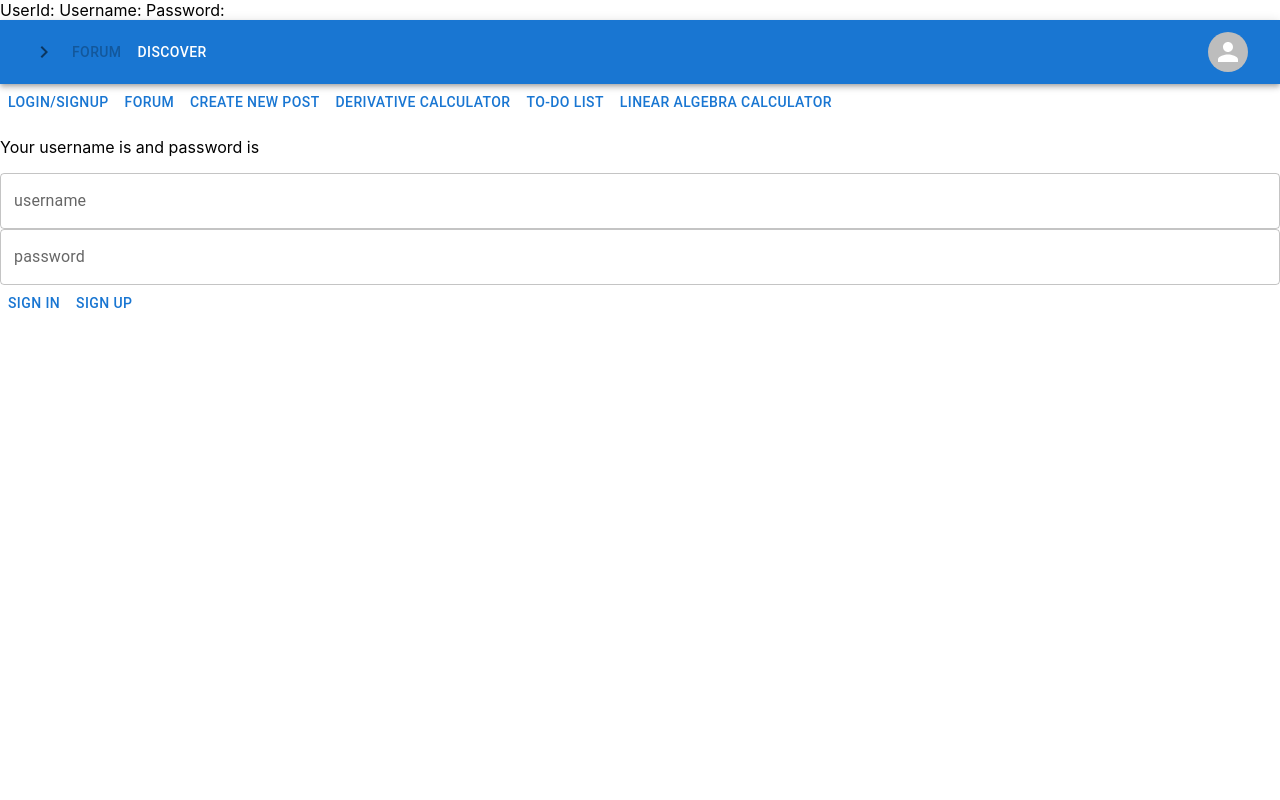
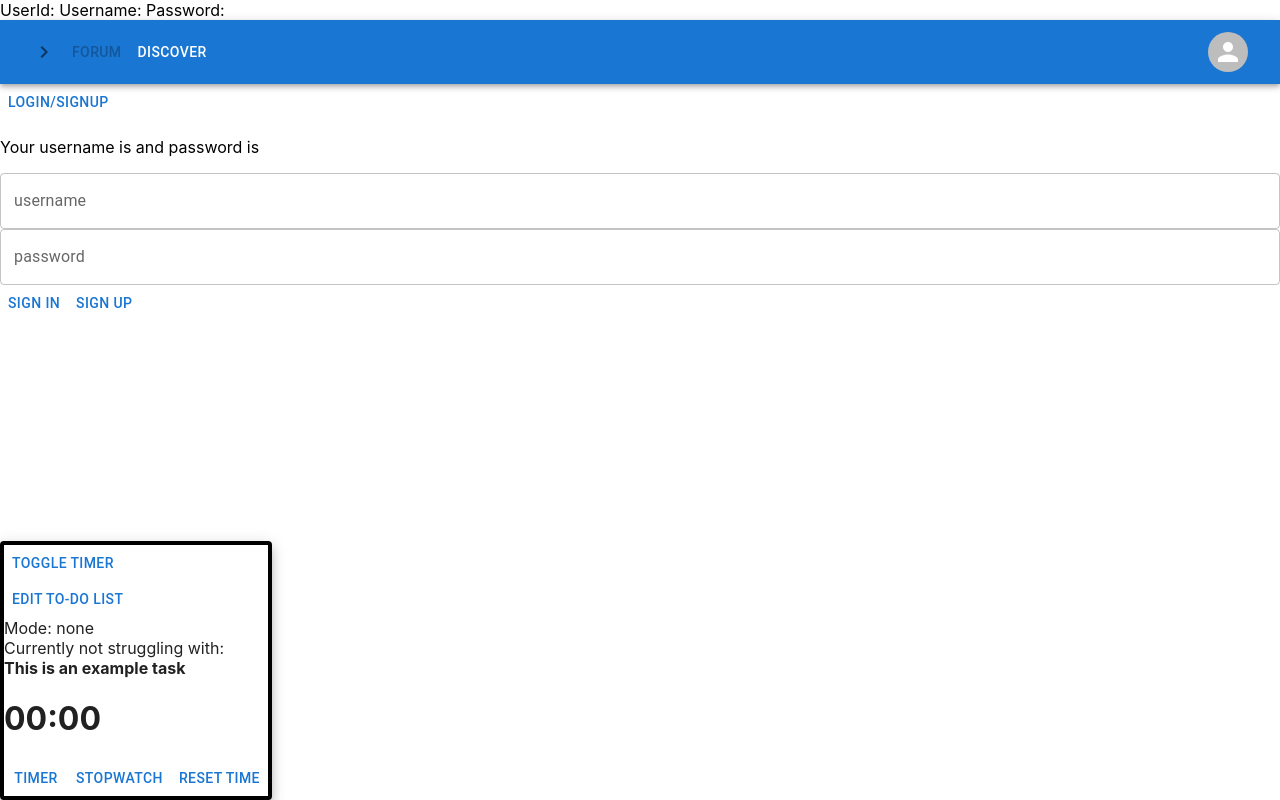
Before and after one commit to UTSCCSCC01/finalprojectf22-nostruggle, a React (Create React App) app in the folder client/: page / in a window 1280 px wide. Built offline with nearby package versions, Linux system fonts and the light colour scheme; no server answers; the HTML template or start-up script is replaced by a standard one.

Commit message:
NOS-34 hide other buttons if not signed in

```diff
--- a/client/src/App.jsx
+++ b/client/src/App.jsx
@@ -4,7 +4,6 @@ import './App.css';
 import Features from './features'
 import { useNavigate } from "react-router-dom";
 
-import Timer from './features/Todo/StudyTimer/StudyTimer'
 import NavBar from './components/navigation/NavBar/NavBar';
 
 import { Provider as UserProvider, contextState } from './features/SignUp/UserContext';
@@ -56,13 +55,16 @@ function App() {
         <>UserId: {userState.user._id} Username: {userState.user.username} Password: {userState.user.password}</>
         <NavBar active='Forum' />
         <Button onClick={() => navigate("Catherine")}>Login/Signup</Button>
-        <Button onClick={() => navigate("Ishika")}>Forum</Button>
-        <Button onClick={() => navigate("Madison")}>Create New Post</Button>
-        <Button onClick={() => navigate("Tara")}>Derivative Calculator</Button>
-        <Button onClick={() => navigate("Christine")}>To-do List</Button>
-        <Button onClick={() => navigate("Zane")}>Linear Algebra Calculator</Button>
+        { userState.signedIn &&
+          <>
+            <Button onClick={() => navigate("Ishika")}>Forum</Button>
+            <Button onClick={() => navigate("Madison")}>Create New Post</Button>
+            <Button onClick={() => navigate("Tara")}>Derivative Calculator</Button>
+            <Button onClick={() => navigate("Christine")}>To-do List</Button>
+            <Button onClick={() => navigate("Zane")}>Linear Algebra Calculator</Button>
+          </>
+        }
         <Features page={page}/>
-        { userState.signedIn && <Timer/> }
       </UserProvider>
     </>
   );
--- a/client/src/features/index.jsx
+++ b/client/src/features/index.jsx
@@ -2,7 +2,7 @@ import CreatePost from './CreatePost/CreatePost'
 import SignUp from './SignUp/SignUp'
 import Scheduler from './Todo/Scheduler'
 import LinearAlgebraCalculator from './LinearAlgebraCalculator/LinearAlgebraCalculator';
-
+import StudyTimer from './Todo/StudyTimer/StudyTimer';
 const index = (props) => {
 
     const getPage = () =>{
@@ -26,6 +26,7 @@ const index = (props) => {
   return (
         <div>
             { getPage() }
+            <StudyTimer/>
         </div>
     )
 }
```
